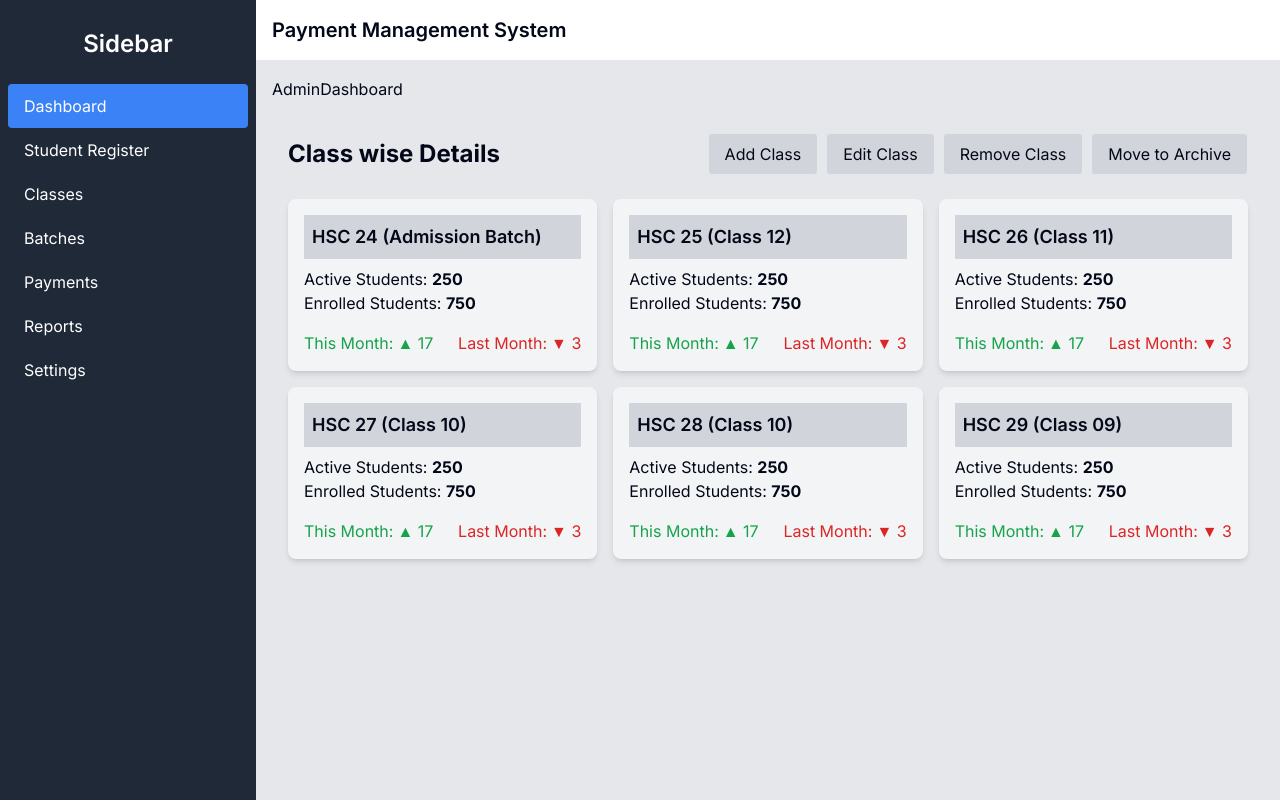
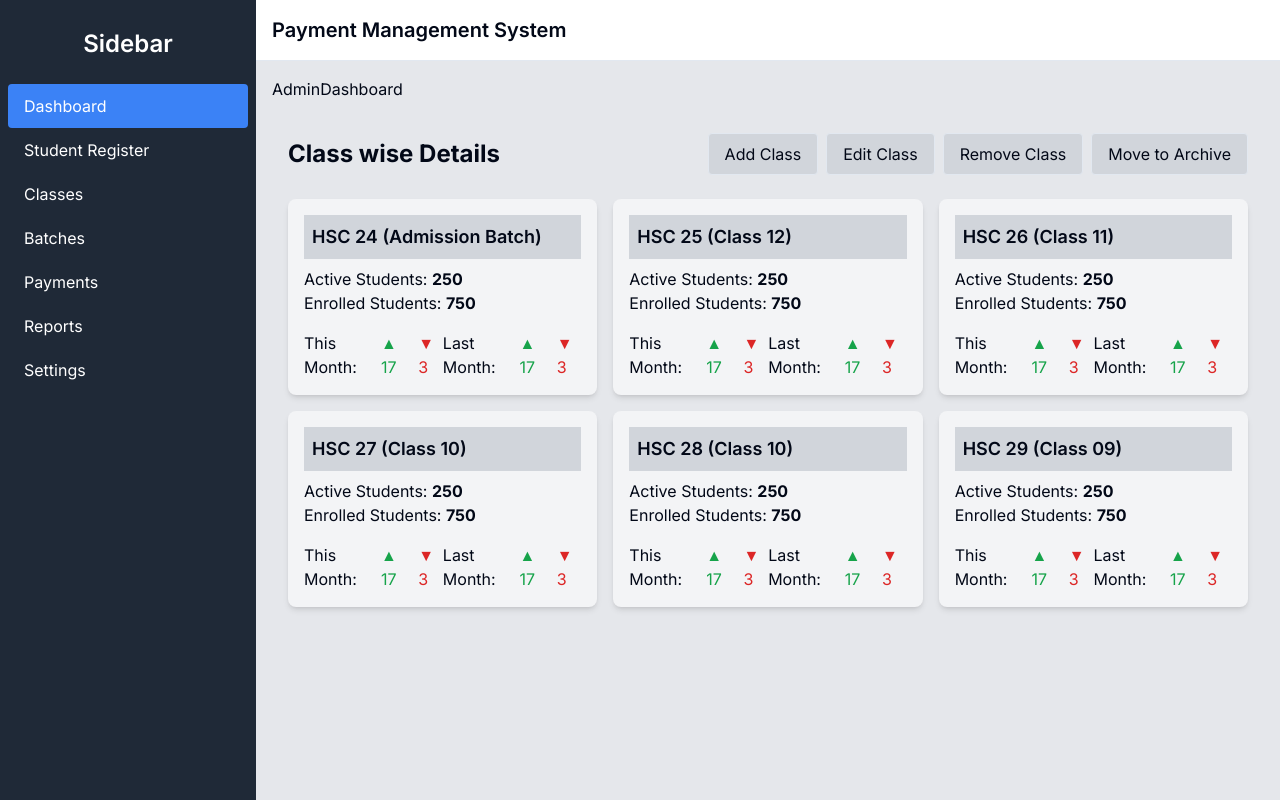
Before and after one commit to HasibNirjhar07/payment-management-system, a Next.js app: page / in a window 1280 px wide. Built offline with nearby package versions, Linux system fonts and the light colour scheme.

Commit message:
fixed arrows

```diff
--- a/components/class-summary.tsx
+++ b/components/class-summary.tsx
@@ -6,8 +6,8 @@ interface ClassCardProps {
   label: string;
   active: number;
   enrolled: number;
-  thisMonth: number;
-  lastMonth: number;
+  thisMonth: { up: number; down: number };
+  lastMonth: { up: number; down: number };
 }
 
 const ClassCard: FC<ClassCardProps> = ({
@@ -29,16 +29,22 @@ const ClassCard: FC<ClassCardProps> = ({
       Enrolled Students: <span className="font-bold">{enrolled}</span>
     </p>
     <div className="flex justify-between mt-4">
-      <div className="flex items-center text-green-600">
+      <div className="flex items-center">
         <span>This Month: </span>
-        <span className="ml-1">
-          {thisMonth >= 0 ? "▲" : "▼"} {Math.abs(thisMonth)}
+        <span className="ml-1 text-green-600">
+          ▲ {thisMonth.up}
+        </span>
+        <span className="ml-2 text-red-600">
+          ▼ {thisMonth.down}
         </span>
       </div>
-      <div className="flex items-center text-red-600">
+      <div className="flex items-center">
         <span>Last Month: </span>
-        <span className="ml-1">
-          {lastMonth >= 0 ? "▲" : "▼"} {Math.abs(lastMonth)}
+        <span className="ml-1 text-green-600">
+          ▲ {lastMonth.up}
+        </span>
+        <span className="ml-2 text-red-600">
+          ▼ {lastMonth.down}
         </span>
       </div>
     </div>
@@ -47,12 +53,54 @@ const ClassCard: FC<ClassCardProps> = ({
 
 const ClassSummary: FC = () => {
   const classes = [
-    { year: 24, label: "Admission Batch", active: 250, enrolled: 750, thisMonth: 17, lastMonth: -3 },
-    { year: 25, label: "Class 12", active: 250, enrolled: 750, thisMonth: 17, lastMonth: -3 },
-    { year: 26, label: "Class 11", active: 250, enrolled: 750, thisMonth: 17, lastMonth: -3 },
-    { year: 27, label: "Class 10", active: 250, enrolled: 750, thisMonth: 17, lastMonth: -3 },
-    { year: 28, label: "Class 10", active: 250, enrolled: 750, thisMonth: 17, lastMonth: -3 },
-    { year: 29, label: "Class 09", active: 250, enrolled: 750, thisMonth: 17, lastMonth: -3 },
+    {
+      year: 24,
+      label: "Admission Batch",
+      active: 250,
+      enrolled: 750,
+      thisMonth: { up: 17, down: 3 },
+      lastMonth: { up: 17, down: 3 },
+    },
+    {
+      year: 25,
+      label: "Class 12",
+      active: 250,
+      enrolled: 750,
+      thisMonth: { up: 17, down: 3 },
+      lastMonth: { up: 17, down: 3 },
+    },
+    {
+      year: 26,
+      label: "Class 11",
+      active: 250,
+      enrolled: 750,
+      thisMonth: { up: 17, down: 3 },
+      lastMonth: { up: 17, down: 3 },
+    },
+    {
+      year: 27,
+      label: "Class 10",
+      active: 250,
+      enrolled: 750,
+      thisMonth: { up: 17, down: 3 },
+      lastMonth: { up: 17, down: 3 },
+    },
+    {
+      year: 28,
+      label: "Class 10",
+      active: 250,
+      enrolled: 750,
+      thisMonth: { up: 17, down: 3 },
+      lastMonth: { up: 17, down: 3 },
+    },
+    {
+      year: 29,
+      label: "Class 09",
+      active: 250,
+      enrolled: 750,
+      thisMonth: { up: 17, down: 3 },
+      lastMonth: { up: 17, down: 3 },
+    },
   ];
 
   return (
```
